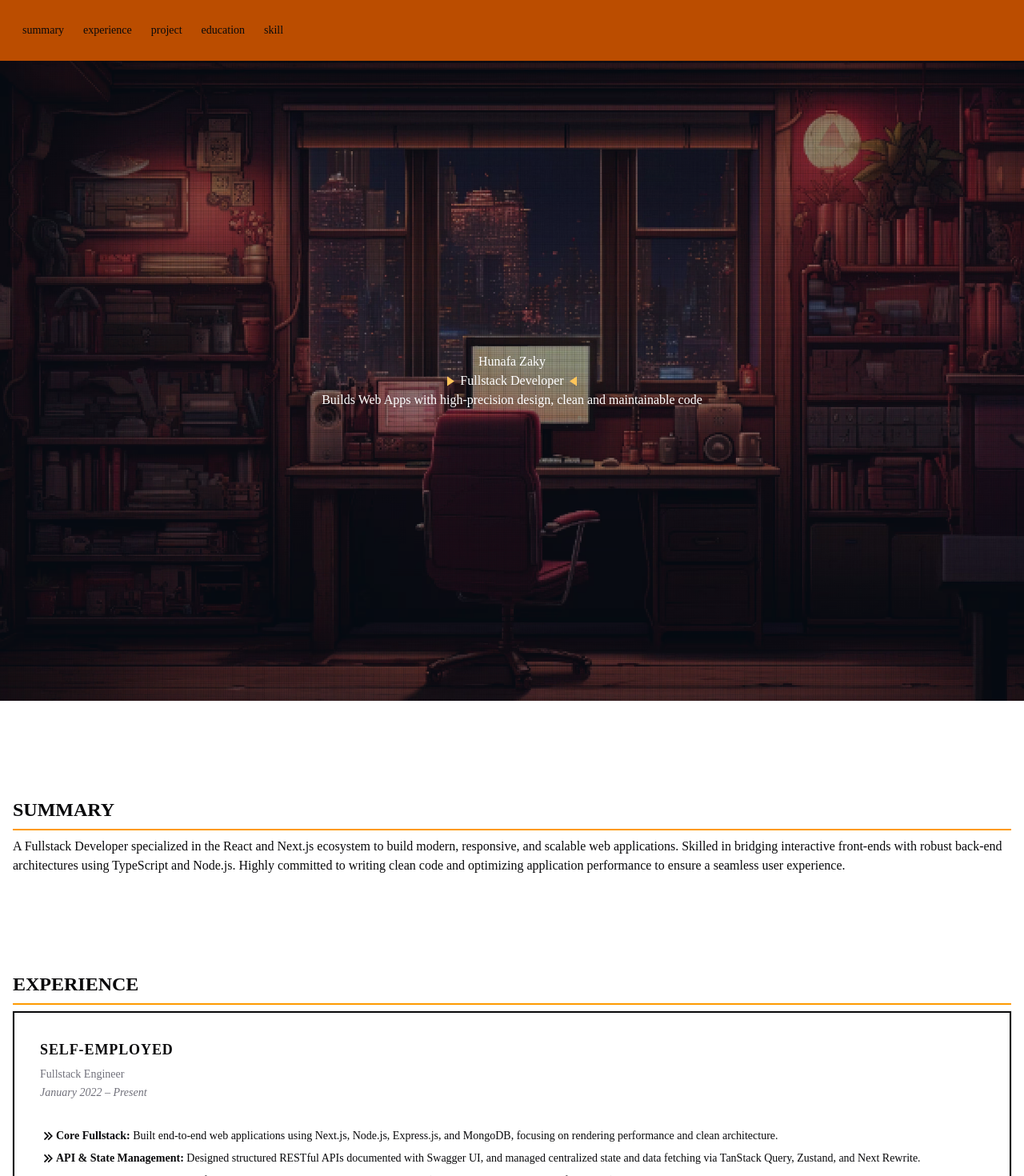
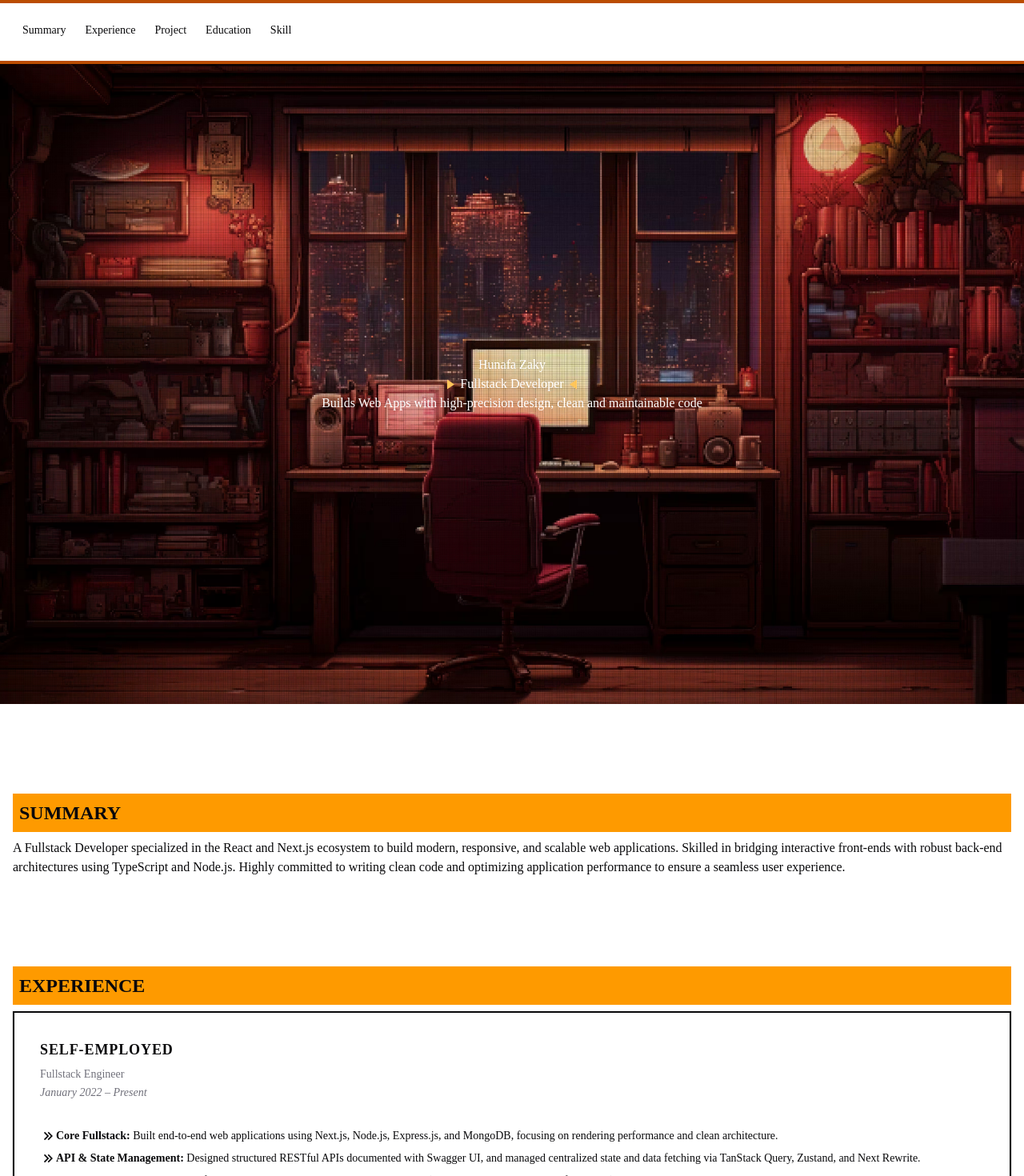
Before and after one commit to hunafazaky/hunafazaky.github.io, a React (Vite) app: page / in a window 1280 px wide. Shown: the top 1470 px of the page at 80% size. Built offline with nearby package versions, Linux system fonts and the light colour scheme.

Commit message:
new: github action deployment

```diff
--- a/index.html
+++ b/index.html
@@ -2,7 +2,7 @@
 <html lang="en">
   <head>
     <meta charset="UTF-8" />
-    <link rel="icon" type="image/svg+xml" href="/vite.svg" />
+    <link rel="icon" type="image/svg+xml" href="/favicon-32x32.png" />
     <meta name="viewport" content="width=device-width, initial-scale=1.0" />
     <title>Hz | Fullstack Developer</title>
   </head>
--- a/src/App.tsx
+++ b/src/App.tsx
@@ -15,20 +15,21 @@ export function App() {
     <>
       <motion.div
         id="scroll-indicator"
+        className="z-20"
         style={{
           scaleX: scrollYProgress,
           position: "fixed",
           top: 0,
           left: 0,
           right: 0,
-          height: 5,
+          height: 4,
           originX: 0,
           backgroundColor: "var(--primary)",
         }}
       />
 
-      <header className="sticky top-0 z-10">
-        <nav className="flex w-dvw justify-between bg-primary p-4">
+      <header className="sticky top-0 z-10 border-b-4 border-primary">
+        <nav className="flex w-dvw justify-between bg-background p-4">
           <NavMenu />
         </nav>
       </header>
--- a/src/components/section-title.tsx
+++ b/src/components/section-title.tsx
@@ -1,6 +1,6 @@
 export function SectionTitle({ title }: { title: string }) {
   return (
-    <h2 className="my-2 border-b-2 border-amber-500 py-2 text-2xl font-bold uppercase dark:border-amber-400">
+    <h2 className="my-2 bg-amber-500 p-2 text-2xl font-bold uppercase">
       {title}
     </h2>
   )
--- a/src/components/sections/Education.tsx
+++ b/src/components/sections/Education.tsx
@@ -16,7 +16,7 @@ export function EduFormat({ data }: { data: Education }) {
     <div className="mb-2">
       <div className="flex flex-col gap-1">
         <div>
-          <span className="mr-2 font-bold">{data.school}</span>
+          <span className="mr-1 font-bold">{data.school}</span>
           <span>({data.date})</span>
         </div>
         <div className="text-xs">
@@ -36,7 +36,9 @@ export function Education() {
     <div className="mb-8 pt-18" id="education">
       <SectionTitle title="education" />
       <section className="mb-4">
-        <h2 className="bg-primary p-1 text-lg font-bold">Formal Education</h2>
+        <h2 className="bg-primary px-2 py-1 text-lg font-bold">
+          Formal Education
+        </h2>
         <div className="border-l-2 border-primary pt-2 pl-2">
           {formalEdu.map((data, index) => (
             <EduFormat key={index} data={data} />
@@ -44,7 +46,9 @@ export function Education() {
         </div>
       </section>
       <section>
-        <h2 className="bg-primary p-1 text-lg font-bold">Informal Education</h2>
+        <h2 className="bg-primary px-2 py-1 text-lg font-bold">
+          Informal Education
+        </h2>
         <div className="border-l-2 border-primary pt-2 pl-2">
           {informalEdu.map((data, index) => (
             <EduFormat key={index} data={data} />
--- a/src/components/sections/Hero.tsx
+++ b/src/components/sections/Hero.tsx
@@ -44,7 +44,7 @@ export default function Hero() {
 
       {/* Overlay Gelap Dinamis */}
       <div
-        className="bg-brand-dark absolute inset-0 z-10"
+        className="absolute inset-0 z-10 dark:bg-background"
         style={{ opacity: overlayDarkness }} // Menggunakan inline style untuk nilai dinamis
       ></div>
 
--- a/src/components/sections/NavMenu.tsx
+++ b/src/components/sections/NavMenu.tsx
@@ -16,7 +16,9 @@ export function NavMenu() {
       <NavigationMenuList>
         {menus.map((menu, index) => (
           <NavigationMenuItem className="hidden sm:block" key={index}>
-            <NavigationMenuLink href={`#${menu}`}>{menu}</NavigationMenuLink>
+            <NavigationMenuLink className="capitalize" href={`#${menu}`}>
+              {menu}
+            </NavigationMenuLink>
           </NavigationMenuItem>
         ))}
         <NavigationMenuItem className="block sm:hidden">
@@ -25,7 +27,9 @@ export function NavMenu() {
           </NavigationMenuTrigger>
           {menus.map((menu, index) => (
             <NavigationMenuContent key={index}>
-              <NavigationMenuLink href={`#${menu}`}>{menu}</NavigationMenuLink>
+              <NavigationMenuLink className="capitalize" href={`#${menu}`}>
+                {menu}
+              </NavigationMenuLink>
             </NavigationMenuContent>
           ))}
         </NavigationMenuItem>
--- a/vite.config.ts
+++ b/vite.config.ts
@@ -11,4 +11,5 @@ export default defineConfig({
       "@": path.resolve(__dirname, "./src"),
     },
   },
+  base: "/",
 })
```
Also changed, not shown: public/favicon-32x32.png (added).
